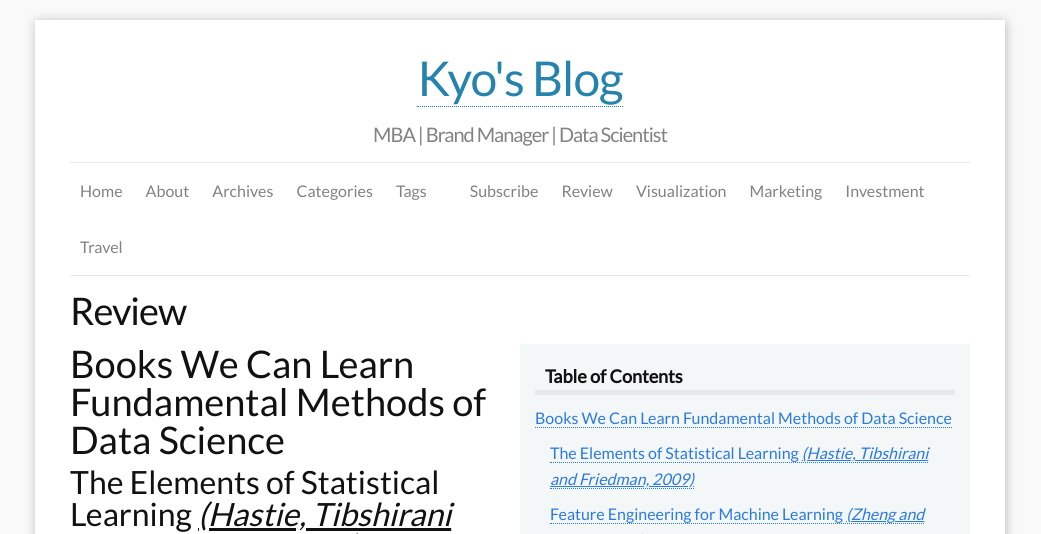
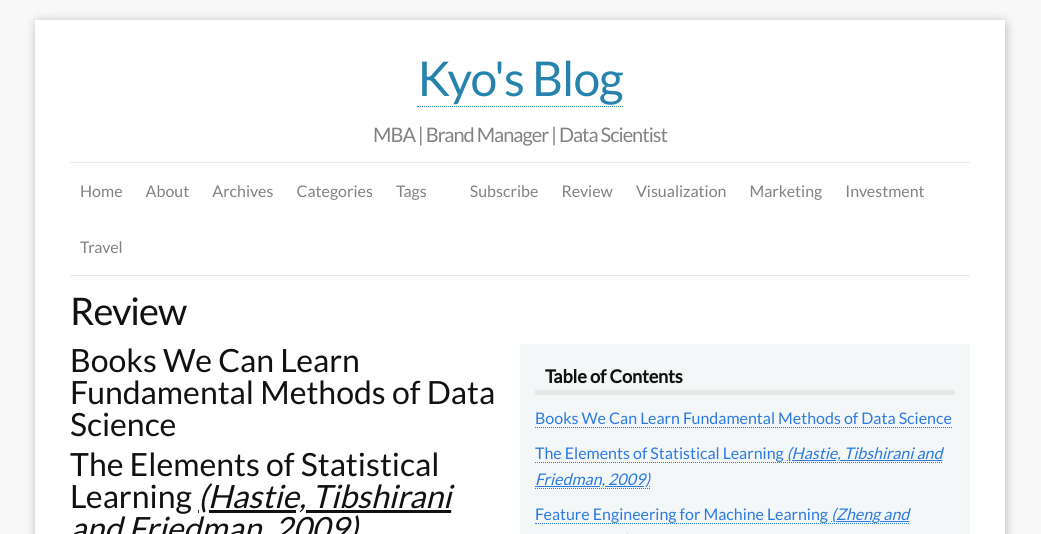
Before and after one commit to kyo1988/Kyo.github.io, a Jekyll site: the page built from g_review.md, in a window 1280 px wide. Shown: the part 100-634 px from the top of the page, without its empty margins (120-1161 px from the left). Built offline with Jekyll 4.4.1, drawn with Linux system fonts in a browser that asks for light colours; comment, search, counter and statistics services are not loaded; grey boxes are pictures that could not be loaded.

Commit message:
mod size

```diff
--- a/g_review.md
+++ b/g_review.md
@@ -8,7 +8,7 @@ permalink: /review/
 * Table of Contents
 {:toc}
 
-# Books We Can Learn Fundamental Methods of Data Science
+## Books We Can Learn Fundamental Methods of Data Science
 
 ## The Elements of Statistical Learning <cite>(Hastie, Tibshirani and Friedman, 2009)</cite>
 
```
